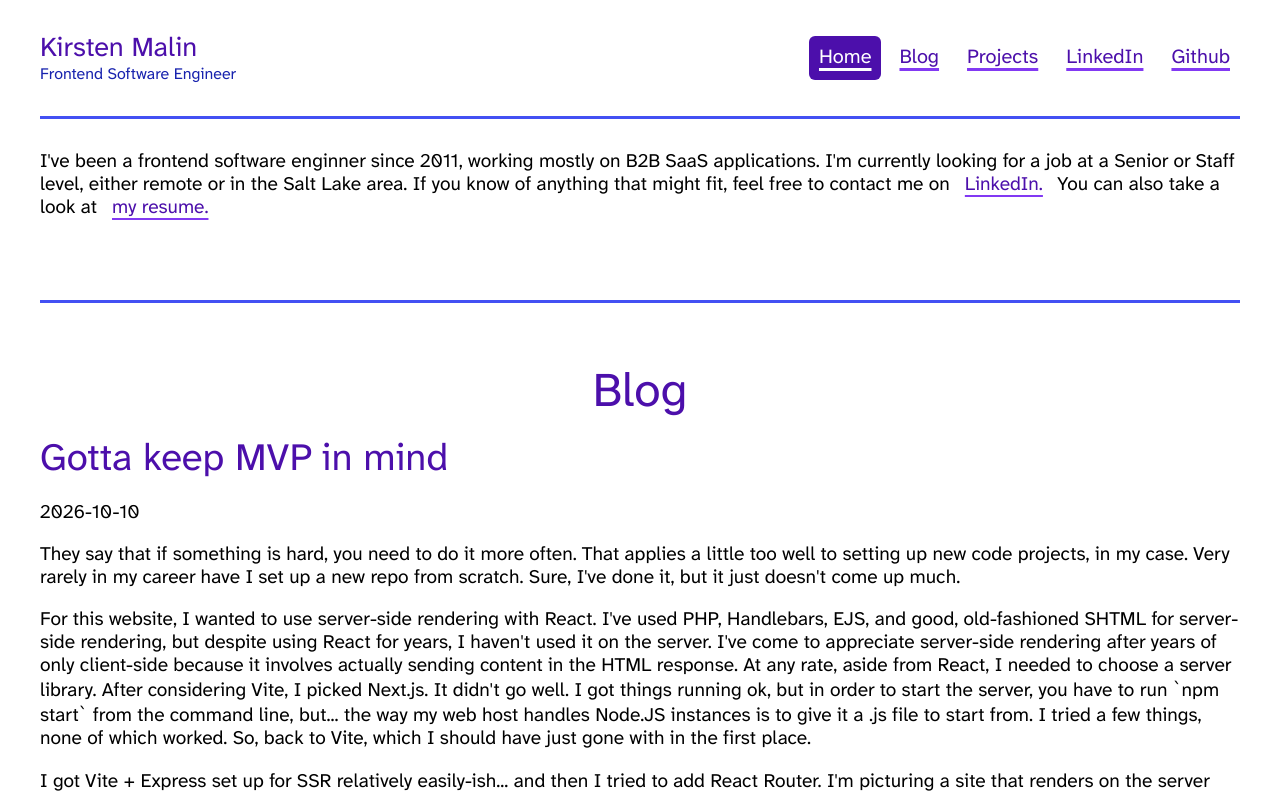
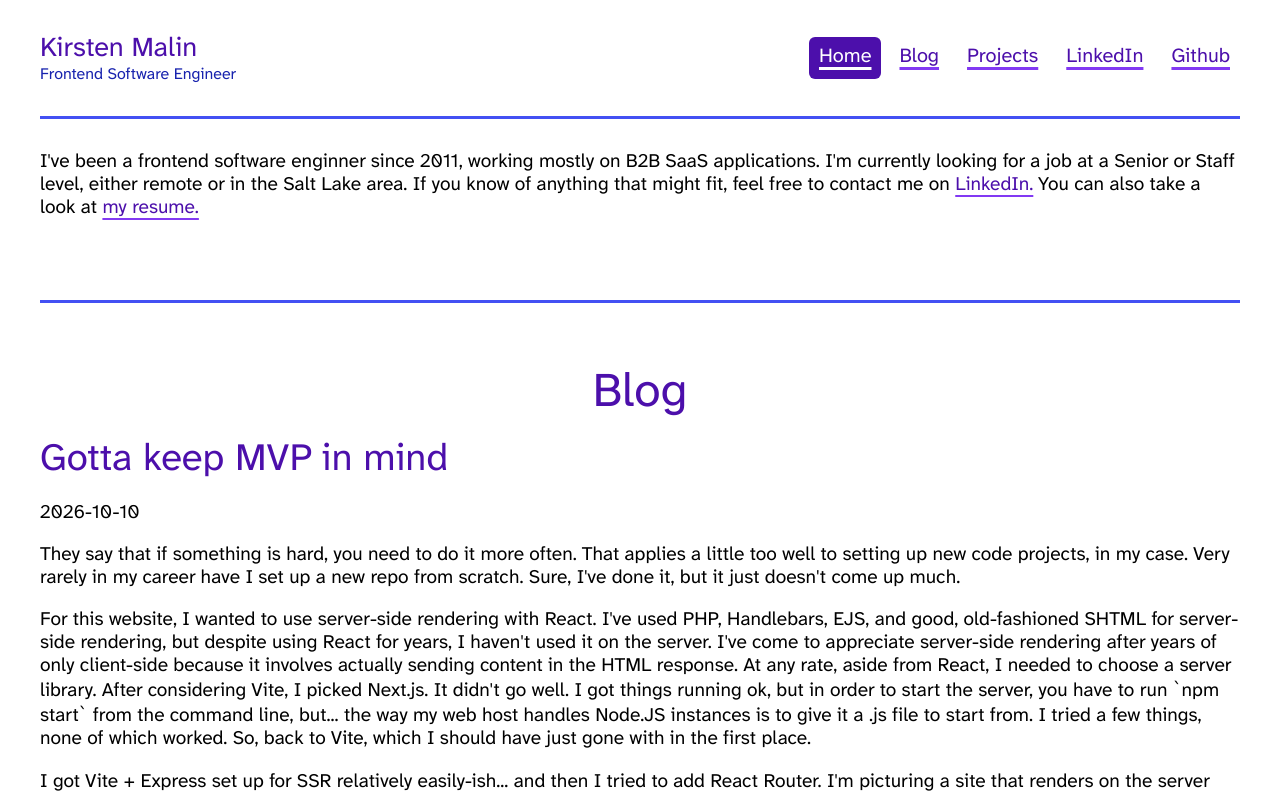
Before and after one commit to kirstenmalin/kirstenmalin.com, a React (Vite) app: page / in a window 1280 px wide. Shown: the top 794 px of the page. Built offline with nearby package versions, Linux system fonts and the light colour scheme.

Commit message:
Make link padding optional to support in-paragraph links
Alter link padding to visually center the text + underline

```diff
--- a/src/components/header/header.tsx
+++ b/src/components/header/header.tsx
@@ -14,11 +14,11 @@ export default function Header({ path }: HeaderProps): ReactNode {
       </NameWrapper>
       <nav className={styles.navigation}>
         <ul>
-          <li><Link ariaCurrent={path === '' ? 'page' : undefined} href="/">Home</Link></li>
-          <li><Link ariaCurrent={path === 'blog' ? 'page' : undefined} href="/blog">Blog</Link></li>
-          <li><Link ariaCurrent={path === 'projects' ? 'page' : undefined} href="/projects">Projects</Link></li>
-          <li><Link href="https://www.linkedin.com/in/kirstenmalin">LinkedIn</Link></li>
-          <li><Link href="https://github.com/kirstenmalin">Github</Link></li>
+          <li><Link ariaCurrent={path === '' ? 'page' : undefined} hasPadding={true} href="/">Home</Link></li>
+          <li><Link ariaCurrent={path === 'blog' ? 'page' : undefined} hasPadding={true} href="/blog">Blog</Link></li>
+          <li><Link ariaCurrent={path === 'projects' ? 'page' : undefined} hasPadding={true} href="/projects">Projects</Link></li>
+          <li><Link hasPadding={true} href="https://www.linkedin.com/in/kirstenmalin">LinkedIn</Link></li>
+          <li><Link hasPadding={true} href="https://github.com/kirstenmalin">Github</Link></li>
         </ul>
       </nav>
     </header>
--- a/src/components/link/link.module.css
+++ b/src/components/link/link.module.css
@@ -3,7 +3,6 @@
   color: var(--color-primary);
   outline: solid 2px transparent;
   outline-offset: 0.25em;
-  padding: 0.5em;
   text-decoration-color: var(--color-primary-light);
   text-decoration-thickness: 0.125em;
   text-underline-position: under;
@@ -19,3 +18,10 @@
     text-decoration-color: var(--color-text-inverted);
   }
 }
+
+/* Asymmetrical padding centers the text + underline better
+ * compared to centering just the text
+ */
+.padding {
+  padding: 0.4em 0.5em 0.5em;
+}
--- a/src/components/link/link.tsx
+++ b/src/components/link/link.tsx
@@ -8,7 +8,12 @@ import styles from './link.module.css';
  * it gets the attribute target="_blank"
  * it gets an aria-label that appends "Opens in a new tab." to the link text
  */
-export default function Link({ ariaCurrent, children, href }: LinkProps): ReactElement {
+export default function Link({
+  ariaCurrent,
+  children,
+  href,
+  hasPadding = false,
+}: LinkProps): ReactElement {
   let target, ariaLabel;
   if (href.slice(0, 4) === 'http') {
     target = '_blank';
@@ -18,7 +23,7 @@ export default function Link({ ariaCurrent, children, href }: LinkProps): ReactE
     <a
       aria-current={ariaCurrent}
       aria-label={ariaLabel}
-      className={styles.link}
+      className={`${styles.link} ${hasPadding ? styles.padding : ''}`}
       href={href}
       target={target}
     >
--- a/src/components/link/link.types.ts
+++ b/src/components/link/link.types.ts
@@ -12,4 +12,10 @@ export type LinkProps = {
    * If the value starts with `http`, then it is treated as an external link.
    */
   href: string;
+  /**
+   * Whether the link has padding.
+   * Links in paragraphs should not have padding; other links should.
+   * @default false
+   */
+  hasPadding?: boolean;
 }
```
